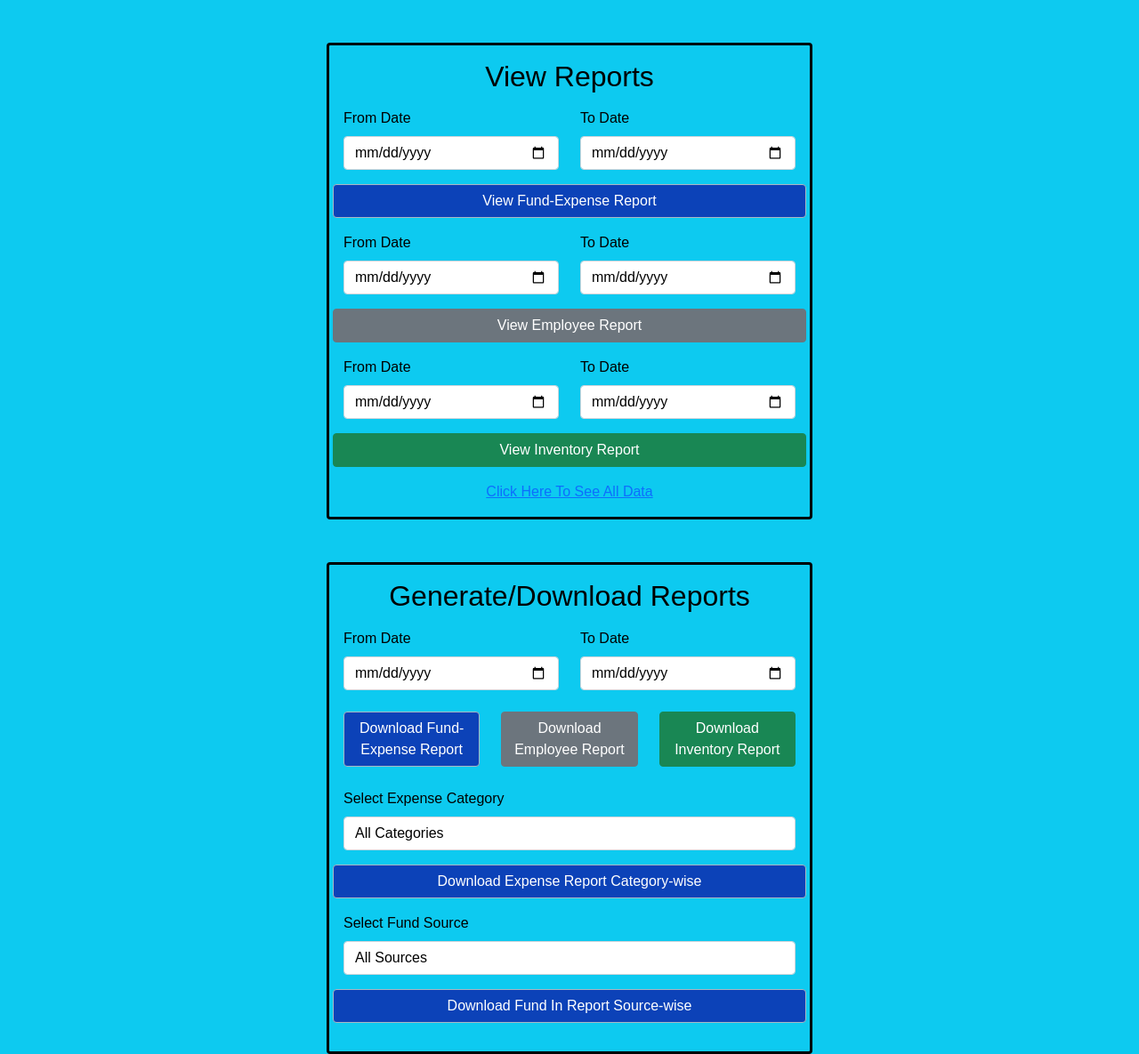
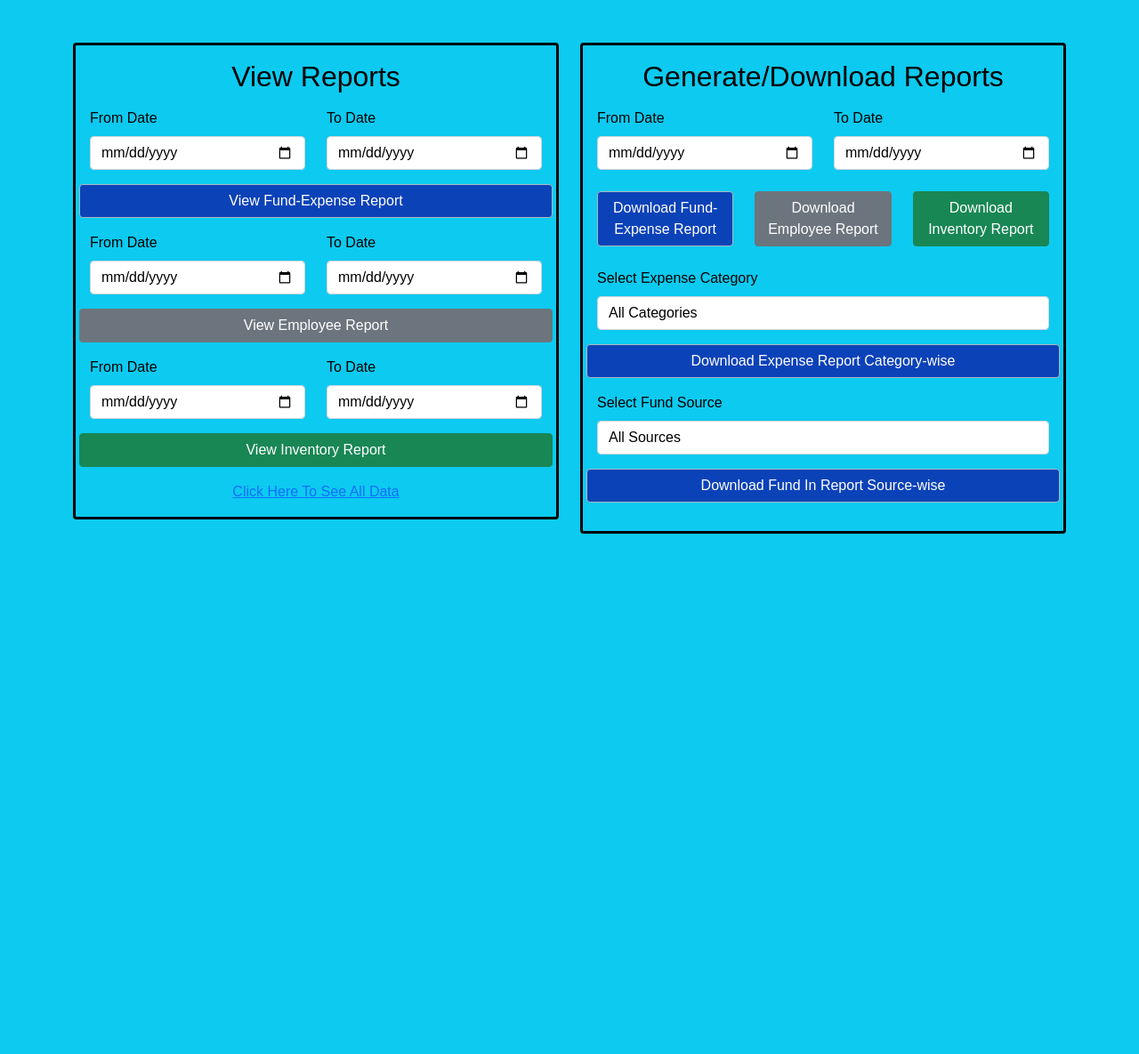
Before and after one commit to nag2mani/SuryaShaktiEngineeringWorks, a Django app: page /report/ in a window 1280 px wide. Shown: the whole page at 89% size. After the commit the page ends 600 px from the top, so only its background shows below. Run offline with Django 5.2, Linux system fonts and the light colour scheme; some libraries are stand-ins or nearby versions.

Commit message:
added view and generate report on same desktop

```diff
--- a/SSEW/home/templates/report.html
+++ b/SSEW/home/templates/report.html
@@ -1,3 +1,4 @@
+<!DOCTYPE html>
 <html lang="en">
 
 <head>
@@ -13,11 +14,10 @@
 
 <body>
 
-    <!-- For Viewing Report -->
-
     <div class="container">
         <div class="row justify-content-center mt-5">
-            <div class="col-md-6">
+            <!-- For Viewing Report -->
+            <div class="col-md-6 mb-5">
                 <div class="card">
                     <div class="card-body">
                         <h2 class="card-title text-center mb-3">View Reports</h2>
@@ -80,11 +80,9 @@
                     </div>
                 </div>
             </div>
-        </div>
-    </div>
-    <div class="container">
-        <div class="row justify-content-center mt-5">
-            <div class="col-md-6">
+
+            <!-- For Generating Report -->
+            <div class="col-md-6 mb-5">
                 <div class="card">
                     <div class="card-body">
                         <h2 class="card-title text-center mb-3">Generate/Download Reports</h2>
```
